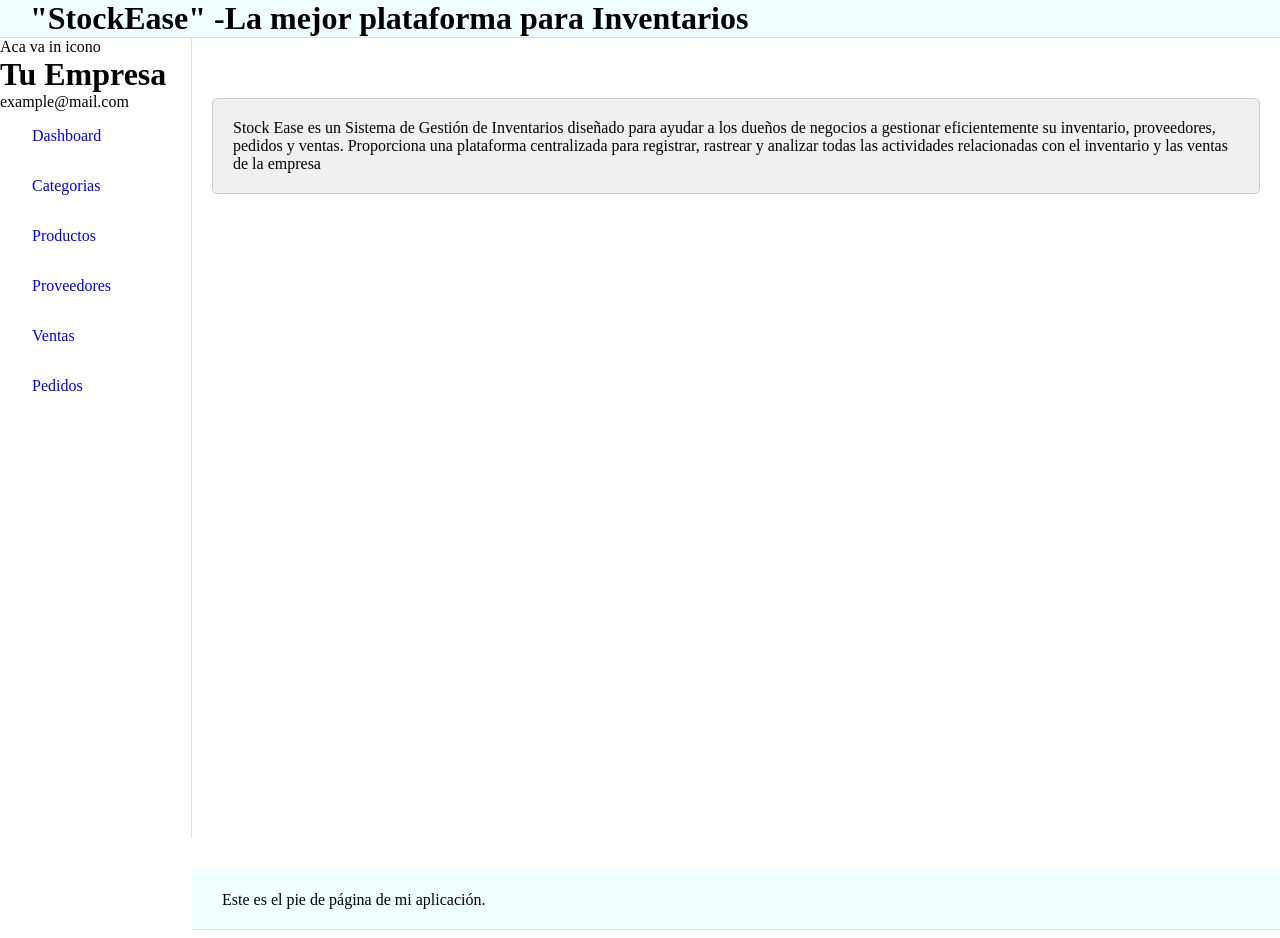
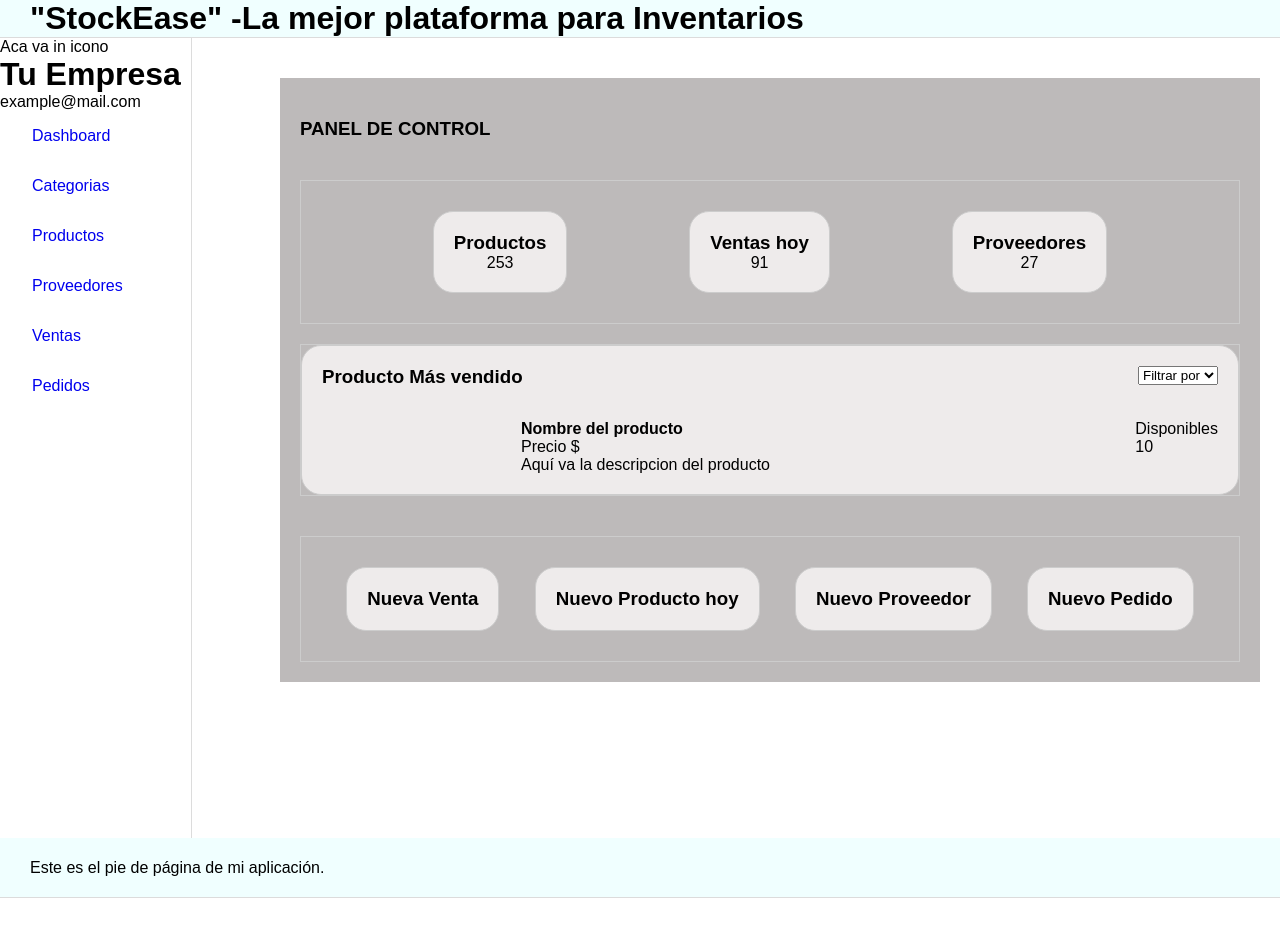
Before and after one commit to No-Country-simulation/s14-21-n-python, a React (Vite) app in the folder frontend/: page / in a window 1280 px wide. Built offline with nearby package versions, Linux system fonts and the light colour scheme.

Commit message:
Estructura del Dashboard completa

```diff
--- a/frontend/src/App.css
+++ b/frontend/src/App.css
@@ -7,26 +7,45 @@
   background-color: aqua;
 }
 
-.body {
+body {
+  margin: 0;
   padding: 0;
-  margin: 0;
+  background-color: white;
+  color: black;
+  font-family: 'Montserrat', sans-serif;
 }
 
+  .container {
+    display: grid;
+    grid-template-columns: 260px 1fr;
+    grid-template-rows: 0.2fr 1fr 1fr;
+    grid-template-areas:
+      'sidebar header'
+      'sidebar Dashboard'
+      'sidebar Footer';
+    height: 100vh;
+  }
 
-.container {
-  display: grid;
-  grid-template-columns: 260px 1fr 1 fr 1fr;
-  grid-template-rows: 0.2fr 3fr;
-  grid-template-areas:
-  'sidebar header header header'
-  'sidebar Home Home Home'
-  'sidebar Footer Footer Footer';
-  height: 100vh;
+  .dashboard-container {
+    display: flex;
+    flex-direction: column;
+    flex-grow: 1;
+  }
+
+  .content {
+    padding: 20px;
+    flex-grow: 1; /* El contenido ocupa todo el espacio restante */
+
   }
 
 
-
-.content {
-  flex: 1;
-  padding: 20px;
-}
+/* .container {
+  display: grid;
+  grid-template-columns: 260px 1fr 1fr 1fr;
+  grid-template-rows: 0.2fr 1fr 1fr;
+  grid-template-areas:
+  'sidebar header header header'
+  'sidebar Dashboard Dashboard Dashboard'
+  'sidebar Footer Footer Footer';
+  height: 100vh;
+  } */
--- a/frontend/src/App.jsx
+++ b/frontend/src/App.jsx
@@ -18,7 +18,7 @@ function App() {
         <Header />
         <div className="container">
           <Sidebar />
-
+          <div className="dashboard-container">
             <div className="content">
               <Routes>
                 <Route path="/" element={<Dashboard />} />
@@ -29,9 +29,10 @@ function App() {
                 <Route path="/category" element={<Category />} />
               </Routes>
             </div>
+          </div>
 
+        </div>
         <Footer />
-        </div>
       </BrowserRouter>
     </>
   );
--- /dev/null
+++ b/frontend/src/components/Dashboard/Card.jsx
@@ -0,0 +1,13 @@
+import styles from "./Card.module.css"; // Asegúrate de tener un archivo CSS para estilizar tu tarjeta
+
+
+const Card = ({ title, content }) => {
+  return (
+    <div className={styles.card}>
+      <h3>{title}</h3>
+      <p>{content}</p>
+    </div>
+  );
+};
+
+export default Card;
--- /dev/null
+++ b/frontend/src/components/Dashboard/Card.module.css
@@ -0,0 +1,8 @@
+.card {
+    border: 1px solid #ccc;
+    border-radius: 20px;
+    padding: 20px;
+    margin: 10px;
+    text-align: center;
+    background-color: #eeebeb;
+  }
--- a/frontend/src/components/Dashboard/Dashboard.jsx
+++ b/frontend/src/components/Dashboard/Dashboard.jsx
@@ -1,21 +1,68 @@
-import React from 'react';
+import { useState } from "react";
 import styles from './Dashboard.module.css';
+import Card from "./Card"; // Importa el componente Card
+
 
 
 const Dashboard =() =>{
+    const [selectedOption, setSelectedOption] = useState("");
     return (
+        <div className ={styles.dashboard}>
 
-        <div className={styles.dashboard}>
+            <div className={styles.mainTitle}>
+                <h3>PANEL DE CONTROL</h3>
+            </div>
 
-            <p>Stock Ease es un Sistema de Gestión de Inventarios diseñado para ayudar a
-            los dueños de negocios a gestionar eficientemente su inventario, proveedores,
-            pedidos y ventas. Proporciona una plataforma centralizada para registrar, rastrear
-            y analizar todas las actividades relacionadas con el inventario y las ventas de la
-            empresa</p>
+           {/* Primer Contenedor */}
+            <div className={styles.container}>
+                {/* Cada instancia de Card recibe props para título y contenido */}
+                <Card title="Productos" content="253" />
+                <Card title="Ventas hoy" content="91" />
+                <Card title="Proveedores" content="27" />
+            </div>
+
+            {/* Segundo Contenedor */}
+
+            <div className={styles.additionalContainer}>
+                <div className={styles.card2}>
+
+                    <h3>Producto Más vendido</h3>
+                        {/* Dropdown */}
+                        <div className={styles.dropdown}>
+                                    <select
+                                        value={selectedOption}
+                                        onChange={(e) => setSelectedOption(e.target.value)}
+                                    >
+                                        <option value="">Filtrar por</option>
+                                        <option value="option2">Opción 1</option>
+                                        <option value="option2">Opción 2</option>
+                                        <option value="option3">Opción 3</option>
+                                    </select>
+                        </div>
+                        <div className={styles.productInfo}>
+                            <h4>Nombre del producto</h4>
+                            <p>Precio $</p>
+                            <p>Aquí va la descripcion del producto</p>
+                        </div>
+
+                        <div className={styles.titleAndAmount}>
+                            <p>Disponibles</p>
+                            <p>10</p>
+                        </div>
+
+                </div>
+            </div>
+             {/* Tercer Contenedor */}
+             <div className={styles.container}>
+                {/* Cada instancia de Card recibe props para título y contenido */}
+                <Card title="Nueva Venta" content="" />
+                <Card title="Nuevo Producto hoy" content="" />
+                <Card title="Nuevo Proveedor" content="" />
+                <Card title="Nuevo Pedido" content="" />
+            </div>
 
         </div>
+  );
+};
 
-    )
-
-}
 export default Dashboard
--- a/frontend/src/components/Dashboard/Dashboard.module.css
+++ b/frontend/src/components/Dashboard/Dashboard.module.css
@@ -1,13 +1,63 @@
 /* Dashboard.module.css */
 
  .dashboard {
-  grid-area: Home;
-  width: 100%;
-  /* overflow-y: auto; */
-  margin-top: 40px;
-  padding: 20px 20px;
-  background-color: #f0f0f0;
-  border: 1px solid #ccc;
-  border-radius: 5px;
+  grid-area: Dashboard;
+  margin-top: 20px;
+  padding: 20px;
+  background-color: #bdbaba;
+  display:grid;
 
 }
+
+.mainTitle {
+  display: flex;
+  justify-content: space-between;
+  margin-top: 20px;
+}
+
+.container {
+  display: flex;
+  justify-content: space-evenly;
+  border: 1px solid #ccc;
+  margin-top: 40px;
+  padding: 20px;
+}
+
+.additionalContainer {
+  margin-top: 20px; /* Espacio entre las tarjetas y el nuevo contenedor */
+  border: 1px solid #ccc;
+  display: flex;
+  flex-direction: column; /* Organiza los elementos verticalmente */
+
+}
+
+.card2 {
+  display: grid;
+  grid-template-rows: 1fr 1fr;
+  grid-template-columns: 1fr 1fr;
+  border: 1px solid #ccc;
+  border-radius: 20px;
+  padding: 20px;
+  background-color: #eeebeb;
+  justify-content:space-between;
+  flex-direction: column;
+  align-items: flex-start;
+
+}
+
+.dropdown{
+
+margin-left: auto;
+
+}
+
+ .titleAndAmount{
+  margin-left: auto;
+}
+
+.productInfo{
+  display: grid;
+  grid-template-rows: 1fr 1fr;
+
+  margin-left: auto;
+}
--- a/frontend/src/components/Footer/Footer.module.css
+++ b/frontend/src/components/Footer/Footer.module.css
@@ -2,7 +2,7 @@
 .footer{
     grid-area: Footer;
     height: 60px;
-    display: flex;
+    display: grid;
     align-items: center;
     justify-content: space-between;
     background-color: azure;
@@ -11,4 +11,5 @@
     text-align: center;
     margin-bottom: 40px;
     width: 100%;
+
   }
--- a/frontend/src/components/Sidebar/Sidebar.jsx
+++ b/frontend/src/components/Sidebar/Sidebar.jsx
@@ -16,7 +16,7 @@ const Sidebar = () => {
                     <Link to={'/'}>Dashboard </ Link>
                 </li>
 
-                    <a href="/">Categorias</a>
+                <Link to={'/'}>Categorias </ Link>
                 </li>
 
                 <li>
@@ -24,13 +24,13 @@ const Sidebar = () => {
 
                 </li>
                 <li>
-                    <a href="/">Proveedores</a>
+                <Link to={'/'}>Proveedores </ Link>
                 </li>
                 <li>
-                    <a href="/">Ventas</a>
+                <Link to={'/Sales'}>Ventas </ Link>
                 </li>
                 <li>
-                    <a href="/">Pedidos</a>
+                <Link to={'/Order'}>Pedidos </ Link>
                 </li>
 
             </ul>
```
Lines whose indentation alone changed are shown as unchanged.
